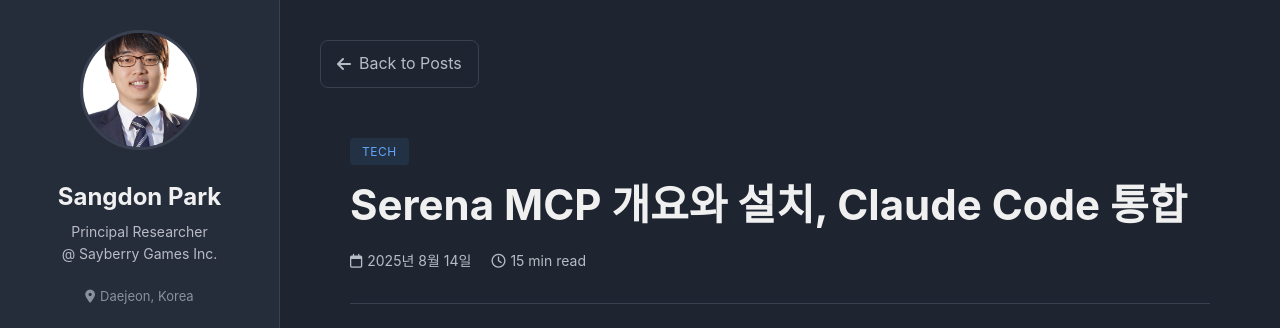
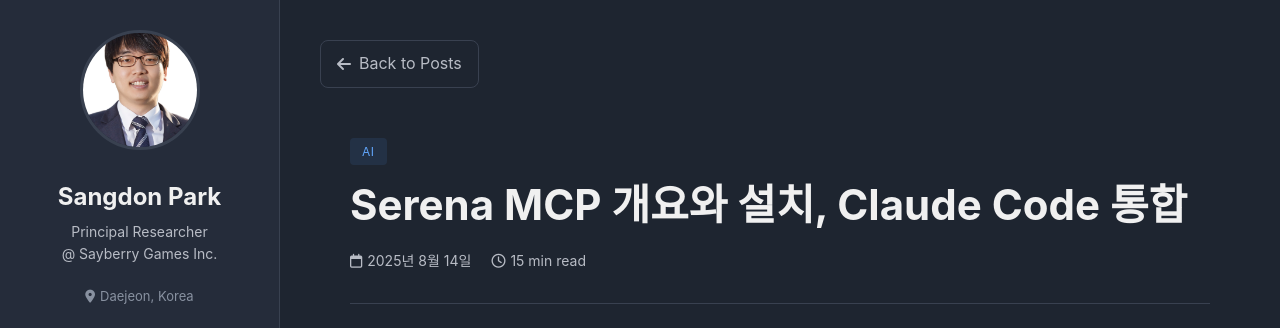
Before and after one commit to Sangdon-Park/Sangdon-Park.github.io, a Jekyll site: the page articles/serena-mcp-guide.html, which Jekyll copies as it is, in a window 1280 px wide and 900 px high. Shown: the top 328 px of the window. Built offline with Jekyll 4.4.1, drawn with Linux system fonts in a browser that asks for light colours.

Commit message:
Fix: Change Serena MCP guide category from Tech to AI

```diff
--- a/articles/serena-mcp-guide.html
+++ b/articles/serena-mcp-guide.html
@@ -144,7 +144,7 @@
 
             <article class="article-container">
                 <header class="article-header">
-                    <span class="article-category">Tech</span>
+                    <span class="article-category">AI</span>
                     <h1 class="article-title">Serena MCP 개요와 설치, Claude Code 통합</h1>
                     <div class="article-meta">
                         <span class="article-date">
```
